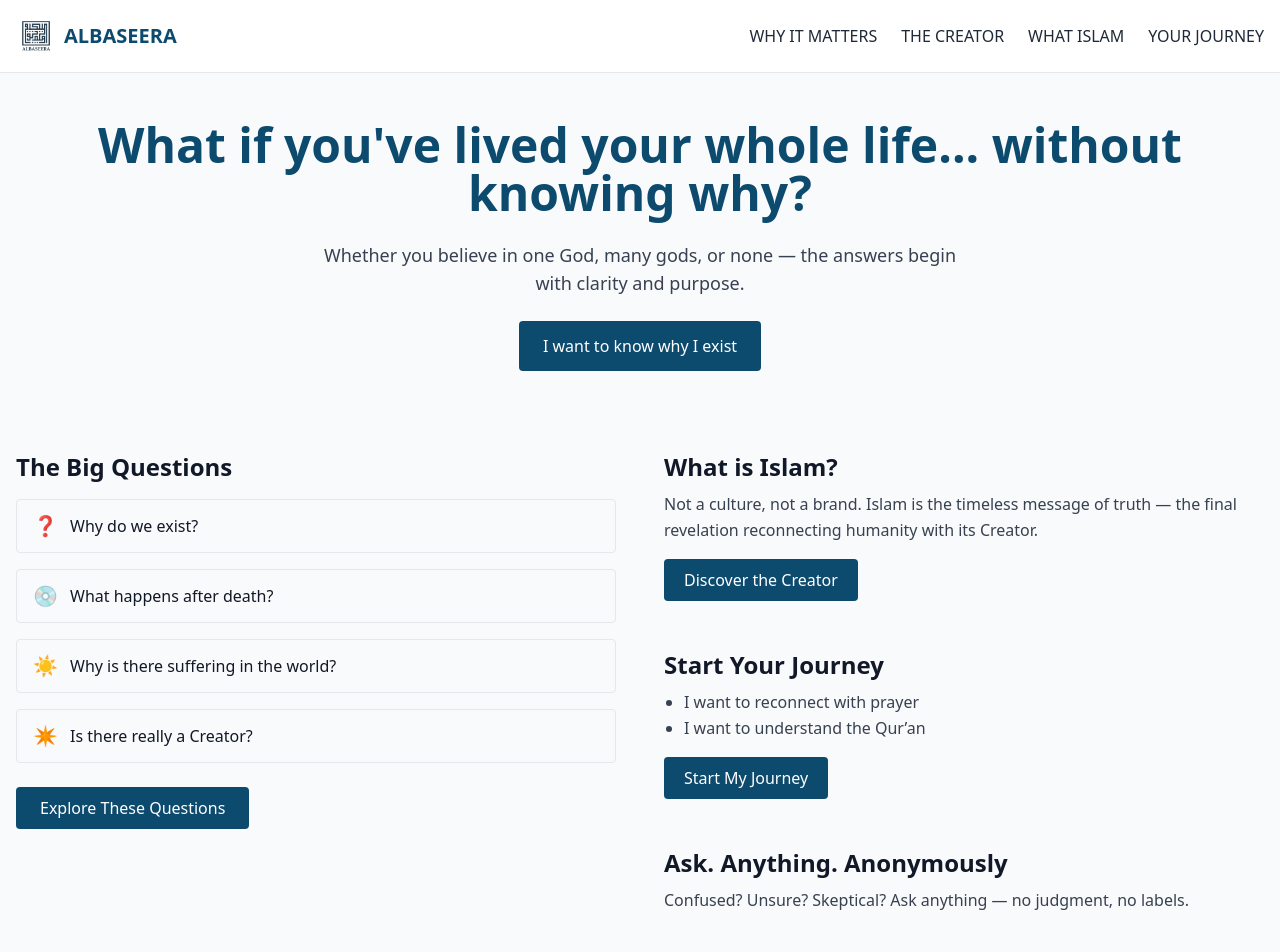
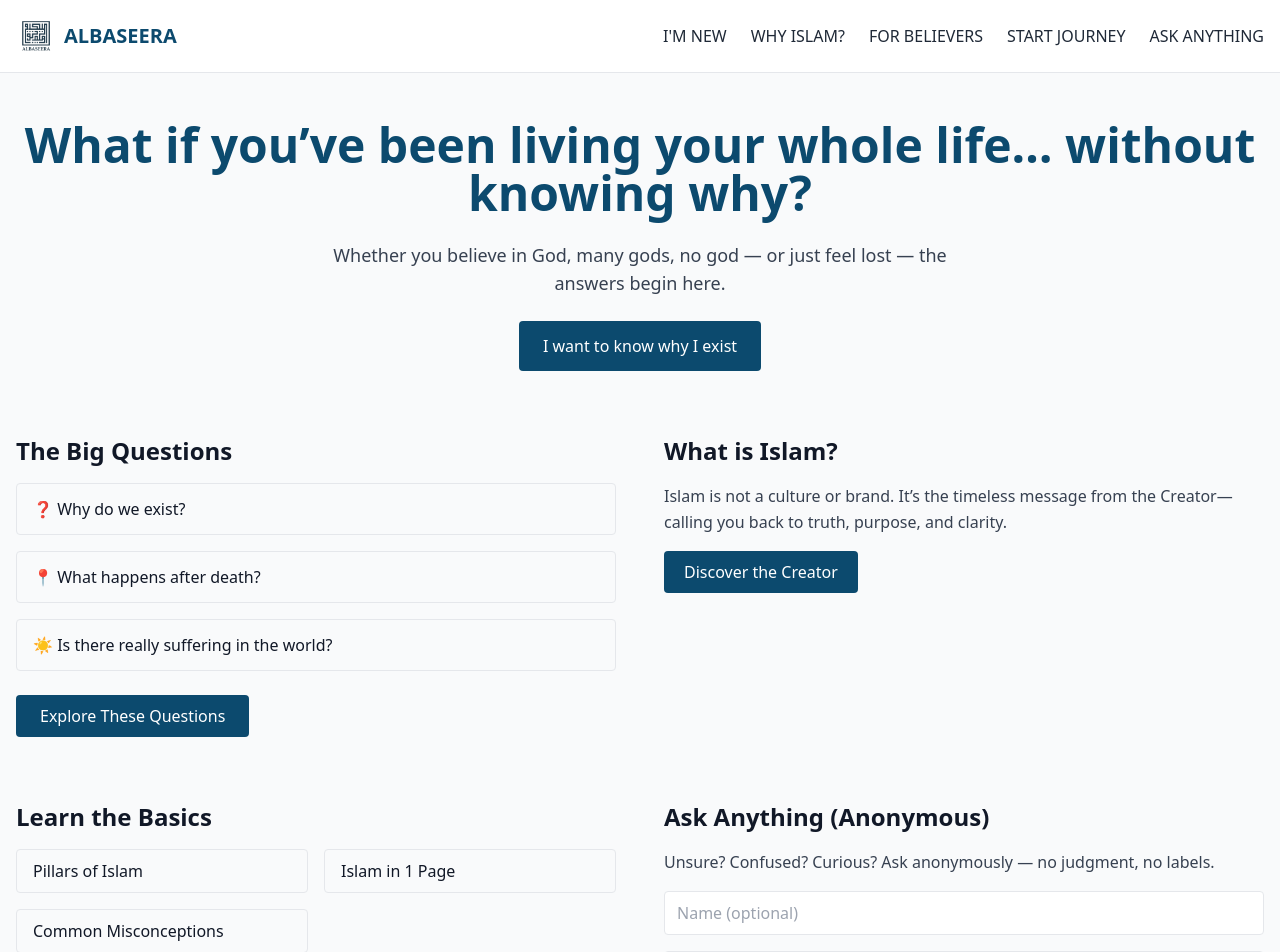
Before and after one commit to SultanisEssay/albaseera, a Next.js app: page / in a window 1280 px wide. Shown: the top 952 px of the page. Built offline with nearby package versions, Linux system fonts and the light colour scheme.

Commit message:
Update index.js

```diff
--- a/pages/index.js
+++ b/pages/index.js
@@ -17,10 +17,11 @@ export default function Home() {
           </Link>
 
           <nav className="hidden sm:flex space-x-6 text-sm sm:text-base text-gray-800 font-medium">
-            <Link href="/why-it-matters" className="hover:text-sky-800">WHY IT MATTERS</Link>
-            <Link href="/creator" className="hover:text-sky-800">THE CREATOR</Link>
-            <Link href="/what-islam" className="hover:text-sky-800">WHAT ISLAM</Link>
-            <Link href="/journey" className="hover:text-sky-800">YOUR JOURNEY</Link>
+            <Link href="/new" className="hover:text-sky-800">I'M NEW</Link>
+            <Link href="/why-islam" className="hover:text-sky-800">WHY ISLAM?</Link>
+            <Link href="/believers" className="hover:text-sky-800">FOR BELIEVERS</Link>
+            <Link href="/journey" className="hover:text-sky-800">START JOURNEY</Link>
+            <Link href="/ask" className="hover:text-sky-800">ASK ANYTHING</Link>
           </nav>
 
           <button className="sm:hidden text-gray-700 focus:outline-none" onClick={() => setMenuOpen(!menuOpen)}>
@@ -36,10 +37,11 @@ export default function Home() {
 
         {menuOpen && (
           <div className="sm:hidden px-4 pb-4 space-y-2 bg-white shadow">
-            <Link href="/why-it-matters" className="block text-gray-800 hover:text-sky-800">WHY IT MATTERS</Link>
-            <Link href="/creator" className="block text-gray-800 hover:text-sky-800">THE CREATOR</Link>
-            <Link href="/what-islam" className="block text-gray-800 hover:text-sky-800">WHAT ISLAM</Link>
-            <Link href="/journey" className="block text-gray-800 hover:text-sky-800">YOUR JOURNEY</Link>
+            <Link href="/new" className="block text-gray-800 hover:text-sky-800">I'M NEW</Link>
+            <Link href="/why-islam" className="block text-gray-800 hover:text-sky-800">WHY ISLAM?</Link>
+            <Link href="/believers" className="block text-gray-800 hover:text-sky-800">FOR BELIEVERS</Link>
+            <Link href="/journey" className="block text-gray-800 hover:text-sky-800">START JOURNEY</Link>
+            <Link href="/ask" className="block text-gray-800 hover:text-sky-800">ASK ANYTHING</Link>
           </div>
         )}
       </header>
@@ -47,45 +49,51 @@ export default function Home() {
       {/* MAIN */}
       <main className="max-w-7xl mx-auto px-4 py-12 text-gray-900">
         {/* HERO */}
-        <section className="text-center mb-20">
-          <h1 className="text-4xl sm:text-5xl font-bold mb-6 text-sky-900">What if you've lived your whole life... without knowing why?</h1>
-          <p className="text-lg text-gray-700 mb-6 max-w-2xl mx-auto">Whether you believe in one God, many gods, or none — the answers begin with clarity and purpose.</p>
+        <section className="text-center mb-16">
+          <h1 className="text-4xl sm:text-5xl font-bold mb-6 text-sky-900">What if you’ve been living your whole life… without knowing why?</h1>
+          <p className="text-lg text-gray-700 mb-6 max-w-2xl mx-auto">Whether you believe in God, many gods, no god — or just feel lost — the answers begin here.</p>
           <Link href="/why-it-matters" className="inline-block bg-sky-900 text-white px-6 py-3 rounded hover:bg-sky-800">I want to know why I exist</Link>
         </section>
 
-        {/* BIG QUESTIONS + INTRO */}
-        <section className="grid grid-cols-1 md:grid-cols-2 gap-12 mb-20">
+        {/* BIG QUESTIONS + SUMMARY */}
+        <section className="grid grid-cols-1 md:grid-cols-2 gap-12 mb-16">
           <div>
             <h2 className="text-2xl font-bold mb-4">The Big Questions</h2>
             <ul className="space-y-4">
-              <li className="border rounded px-4 py-3 flex items-center gap-3"><span className="text-xl">❓</span> Why do we exist?</li>
-              <li className="border rounded px-4 py-3 flex items-center gap-3"><span className="text-xl">💿</span> What happens after death?</li>
-              <li className="border rounded px-4 py-3 flex items-center gap-3"><span className="text-xl">☀️</span> Why is there suffering in the world?</li>
-              <li className="border rounded px-4 py-3 flex items-center gap-3"><span className="text-xl">✴️</span> Is there really a Creator?</li>
+              <li className="border rounded px-4 py-3 flex items-center gap-3">❓ Why do we exist?</li>
+              <li className="border rounded px-4 py-3 flex items-center gap-3">📍 What happens after death?</li>
+              <li className="border rounded px-4 py-3 flex items-center gap-3">☀️ Is there really suffering in the world?</li>
             </ul>
-            <Link href="/why-it-matters" className="mt-6 inline-block bg-sky-900 text-white px-6 py-2 rounded hover:bg-sky-800">Explore These Questions</Link>
+            <Link href="/questions" className="mt-6 inline-block bg-sky-900 text-white px-6 py-2 rounded hover:bg-sky-800">Explore These Questions</Link>
           </div>
 
-          <div className="space-y-12">
-            <div>
-              <h2 className="text-2xl font-bold mb-2">What is Islam?</h2>
-              <p className="mb-4 text-gray-700">Not a culture, not a brand. Islam is the timeless message of truth — the final revelation reconnecting humanity with its Creator.</p>
-              <Link href="/creator" className="inline-block bg-sky-900 text-white px-5 py-2 rounded hover:bg-sky-800">Discover the Creator</Link>
+          <div>
+            <h2 className="text-2xl font-bold mb-4">What is Islam?</h2>
+            <p className="text-gray-700 mb-4">Islam is not a culture or brand. It’s the timeless message from the Creator—calling you back to truth, purpose, and clarity.</p>
+            <Link href="/creator" className="inline-block bg-sky-900 text-white px-5 py-2 rounded hover:bg-sky-800">Discover the Creator</Link>
+          </div>
+        </section>
+
+        {/* LEARN + ASK */}
+        <section className="grid grid-cols-1 md:grid-cols-2 gap-12 mb-20">
+          <div>
+            <h2 className="text-2xl font-bold mb-4">Learn the Basics</h2>
+            <div className="grid grid-cols-1 sm:grid-cols-2 gap-4">
+              <Link href="/pillars" className="border px-4 py-2 rounded hover:bg-gray-100">Pillars of Islam</Link>
+              <Link href="/beliefs" className="border px-4 py-2 rounded hover:bg-gray-100">Islam in 1 Page</Link>
+              <Link href="/misconceptions" className="border px-4 py-2 rounded hover:bg-gray-100">Common Misconceptions</Link>
             </div>
+          </div>
 
-            <div>
-              <h2 className="text-2xl font-bold mb-2">Start Your Journey</h2>
-              <ul className="mb-4 list-disc pl-5 text-gray-700">
-                <li>I want to reconnect with prayer</li>
-                <li>I want to understand the Qur’an</li>
-              </ul>
-              <Link href="/journey" className="inline-block bg-sky-900 text-white px-5 py-2 rounded hover:bg-sky-800">Start My Journey</Link>
-            </div>
-
-            <div>
-              <h2 className="text-2xl font-bold mb-2">Ask. Anything. Anonymously</h2>
-              <p className="text-gray-700">Confused? Unsure? Skeptical? Ask anything — no judgment, no labels.</p>
-            </div>
+          <div>
+            <h2 className="text-2xl font-bold mb-4">Ask Anything (Anonymous)</h2>
+            <p className="text-gray-700 mb-4">Unsure? Confused? Curious? Ask anonymously — no judgment, no labels.</p>
+            <form className="space-y-4">
+              <input type="text" placeholder="Name (optional)" className="w-full border px-3 py-2 rounded" />
+              <input type="email" placeholder="Email (optional)" className="w-full border px-3 py-2 rounded" />
+              <textarea placeholder="Your question" rows={3} className="w-full border px-3 py-2 rounded"></textarea>
+              <button type="submit" className="w-full bg-sky-900 text-white py-2 rounded hover:bg-sky-800">Submit</button>
+            </form>
           </div>
         </section>
 
```
